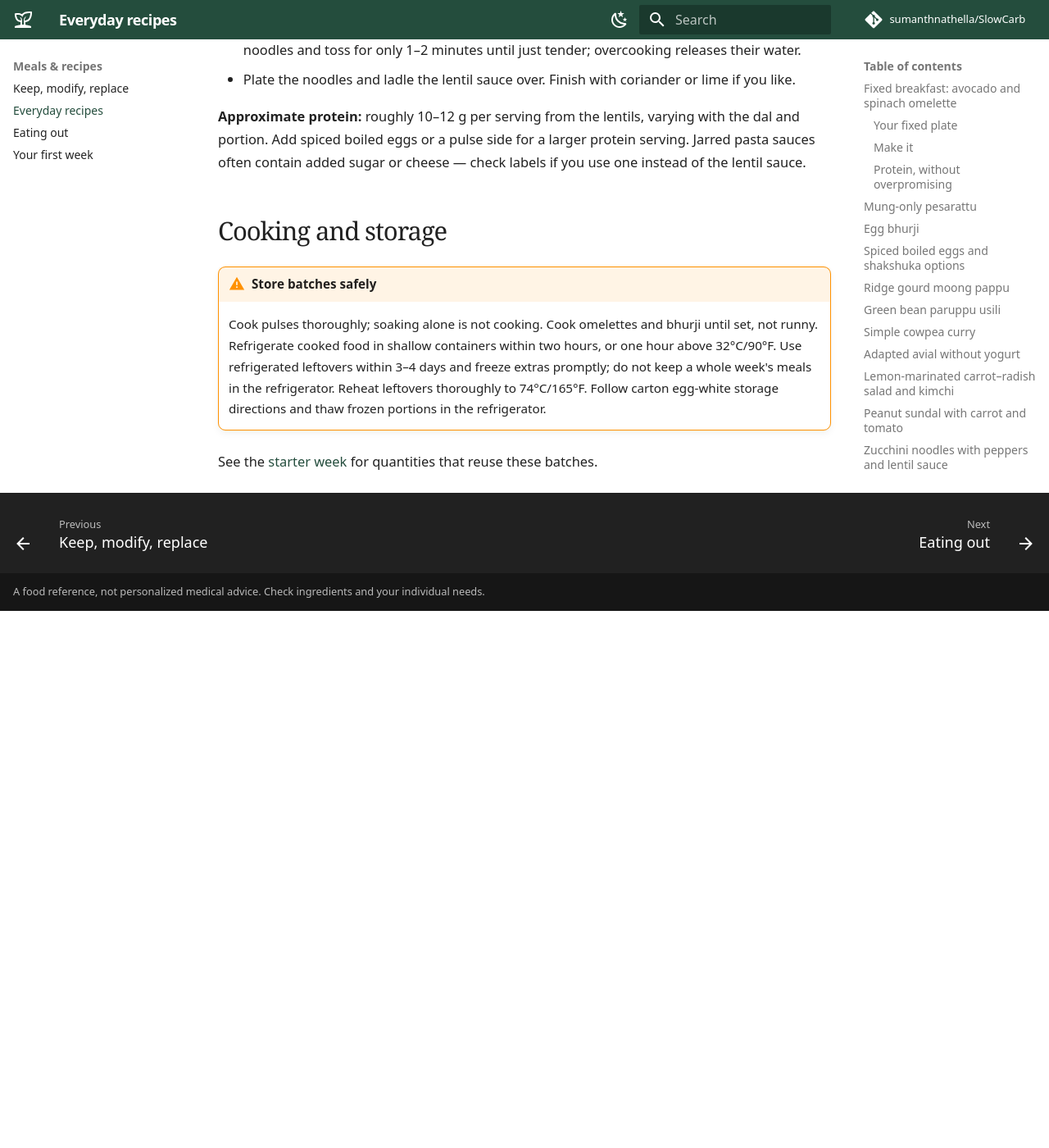
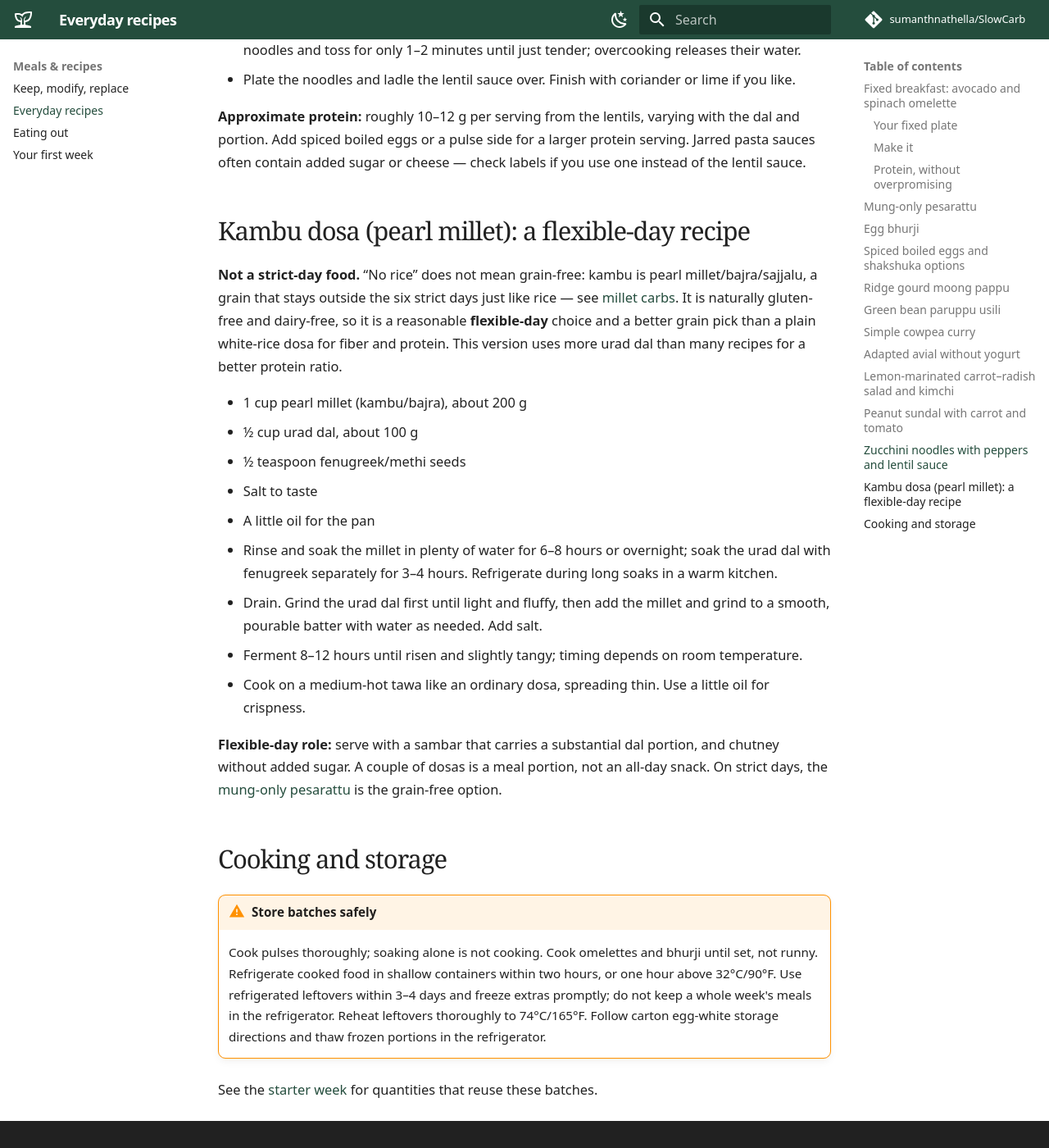
Before and after one commit to sumanthnathella/SlowCarb, an MkDocs documentation site: the page built from docs/meals/recipes.md, in a window 1280 px wide and 1400 px high, scrolled down 9465 px. Shown: the whole window at 82% size. Built offline with MkDocs 1.6.1 and Material for MkDocs 9.7.7, drawn with Linux system fonts in a browser that asks for light colours; comment, search, counter and statistics services are not loaded; before the commit the page ends 10210 px from its top, so only the background shows below that.

Commit message:
Add kambu dosa as a clearly labeled flexible-day recipe
The "no rice" pearl millet dosa is grain-based, so it joins the
recipes as a flexible-day option with a higher urad dal ratio, linked
from Sunday's flexible dinner slot and the dishes table.

Generated with [Devin](https://devin.ai)

Co-Authored-By: Devin <158243242+devin-ai-integration[bot]@users.noreply.github.com>

```diff
--- a/docs/meals/recipes.md
+++ b/docs/meals/recipes.md
@@ -213,6 +213,23 @@ Ferriss explicitly lists kimchi. Choose a confirmed vegetarian and gluten-free p
 
 **Approximate protein:** roughly 10–12 g per serving from the lentils, varying with the dal and portion. Add spiced boiled eggs or a pulse side for a larger protein serving. Jarred pasta sauces often contain added sugar or cheese — check labels if you use one instead of the lentil sauce.
 
+## Kambu dosa (pearl millet): a flexible-day recipe
+
+**Not a strict-day food.** “No rice” does not mean grain-free: kambu is pearl millet/bajra/sajjalu, a grain that stays outside the six strict days just like rice — see [millet carbs](../foods/staples-extras.md#millet-carbs-compared-honestly). It is naturally gluten-free and dairy-free, so it is a reasonable **flexible-day** choice and a better grain pick than a plain white-rice dosa for fiber and protein. This version uses more urad dal than many recipes for a better protein ratio.
+
+- 1 cup pearl millet (kambu/bajra), about 200 g
+- ½ cup urad dal, about 100 g
+- ½ teaspoon fenugreek/methi seeds
+- Salt to taste
+- A little oil for the pan
+
+1. Rinse and soak the millet in plenty of water for 6–8 hours or overnight; soak the urad dal with fenugreek separately for 3–4 hours. Refrigerate during long soaks in a warm kitchen.
+2. Drain. Grind the urad dal first until light and fluffy, then add the millet and grind to a smooth, pourable batter with water as needed. Add salt.
+3. Ferment 8–12 hours until risen and slightly tangy; timing depends on room temperature.
+4. Cook on a medium-hot tawa like an ordinary dosa, spreading thin. Use a little oil for crispness.
+
+**Flexible-day role:** serve with a sambar that carries a substantial dal portion, and chutney without added sugar. A couple of dosas is a meal portion, not an all-day snack. On strict days, the [mung-only pesarattu](#mung-only-pesarattu) is the grain-free option.
+
 ## Cooking and storage
 
 !!! warning "Store batches safely"
```
Also changed, not shown: docs/meals/dishes.md (+1 -1 lines), docs/meals/starter-week.md (+1 -1 lines), 1 other file.
